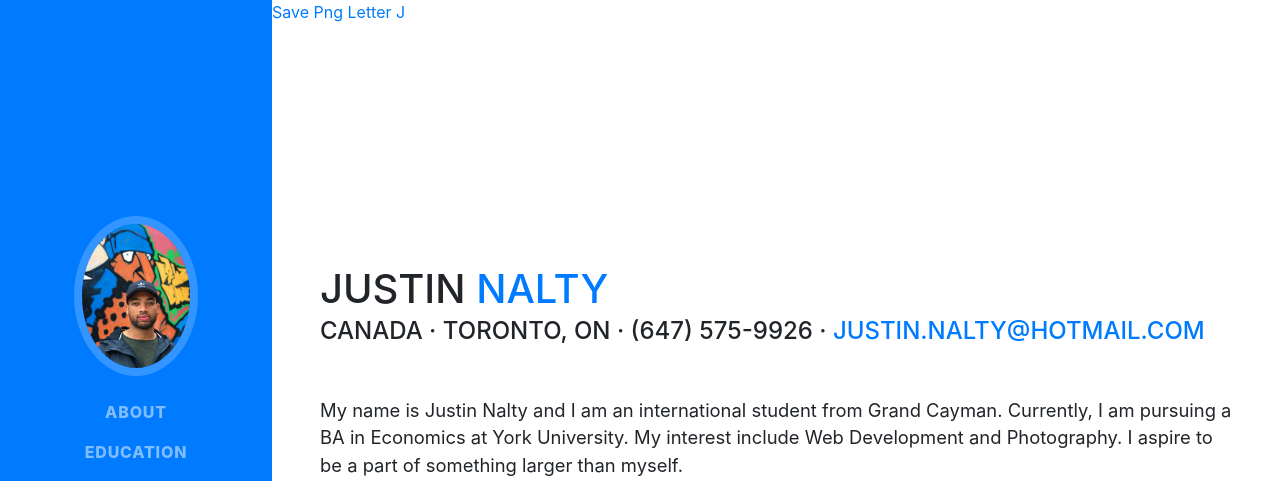
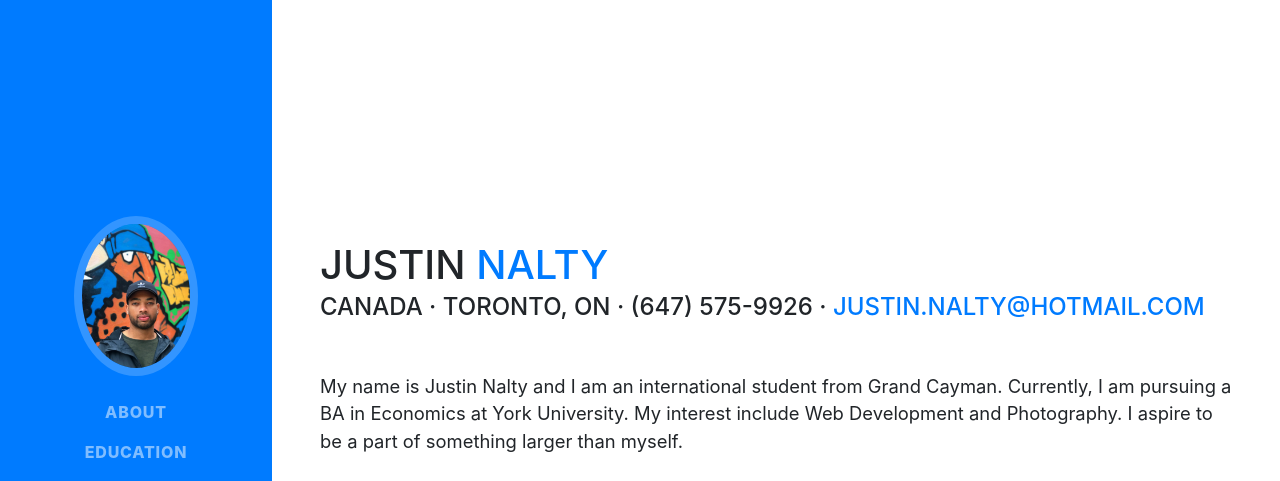
Before and after one commit to Jnalty96/jnalty96.github.io, a website with bundled scripts: page index.html in a window 1280 px wide. Shown: the top 481 px of the page. Built offline with nearby package versions, Linux system fonts and the light colour scheme; a web font is replaced by a local one.

Commit message:
Update index.html

```diff
--- a/index.html
+++ b/index.html
@@ -3,7 +3,7 @@
 
   <head>
 
-      <a href="https://www.freeiconspng.com/img/21774">Save Png Letter J</a>
+
 
     <meta charset="utf-8">
     <meta name="viewport" content="width=device-width, initial-scale=1, shrink-to-fit=no">
@@ -22,7 +22,7 @@
 
     <!-- Custom styles for this template -->
     <link href="css/resume.css" rel="stylesheet">
-
+<link rel="img" href="jicon.png" sizes="16x16" type="image/png">
   </head>
 
   <body id="page-top">
```
